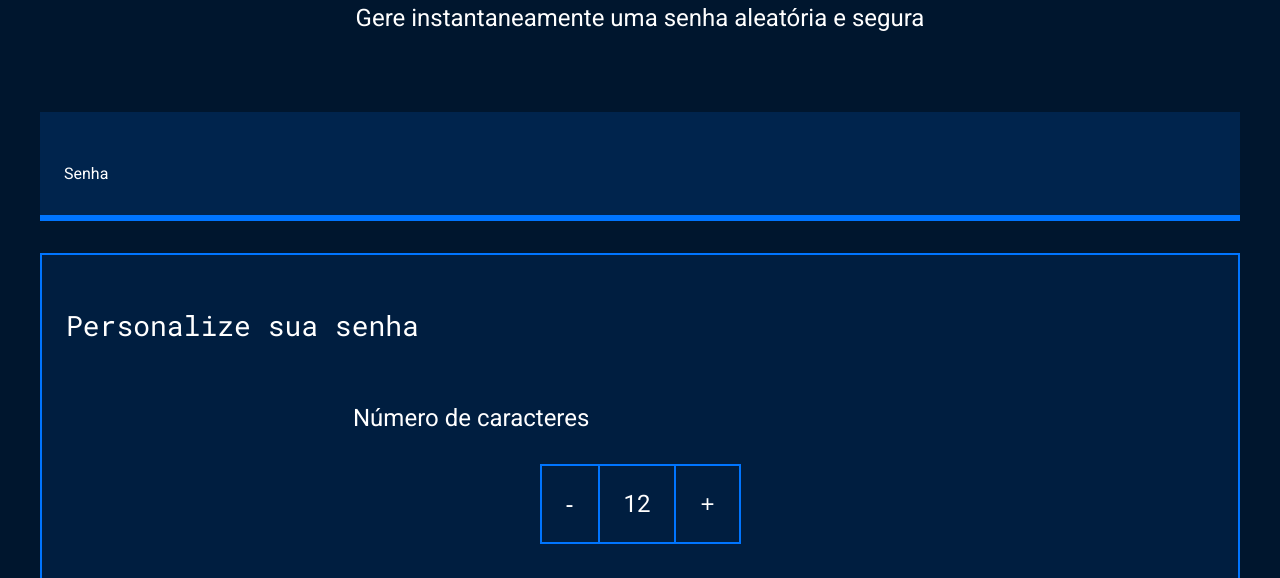
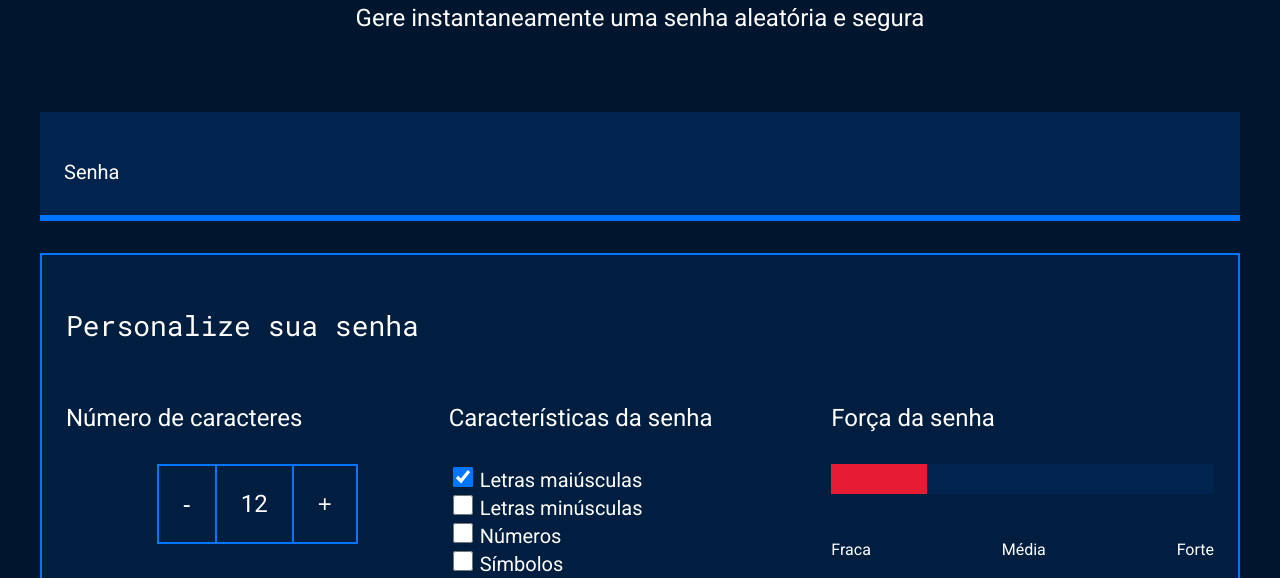
Before and after one commit to KarineMiyukiHiga/Seguran-a-digital-utilizando-matem-tica-para-programar-senhas-seguras, a plain HTML site: page index.html in a window 1280 px wide. Shown: the part 214-792 px from the top of the page. Drawn offline with Linux system fonts and the light colour scheme; a script that the page names is missing.

Commit message:
Update style.css

```diff
--- a/style.css
+++ b/style.css
@@ -108,8 +108,8 @@ body {
     font-size: 24px;
 }
 
-.label {
-    font-size: 20px
+label {
+    font-size: 20px;
 }
 
 .checkbox {
@@ -122,7 +122,33 @@ body {
     background-color: var(--fundo-senha);
     height: 30px;
     width: 100%;
-    border: 1px solid var(--borda);
+}
+
+.forca {
+    height: 30px;
+    position: relative;
+    bottom: 30px;
+}
+
+.fraca {
+    width: 25%;
+    background-color: #E71B32;
+}
+
+.media {
+    background-color: #FAF408;
+    width: 50%;
+}
+
+.forte {
+    background-color: #00FF85;
+    width: 100%;
+}
+
+.parametro-senha-textos {
+    display: flex;
+    justify-content: space-between;
+}
 
 
 @media screen and (min-width: 768px) {
```
